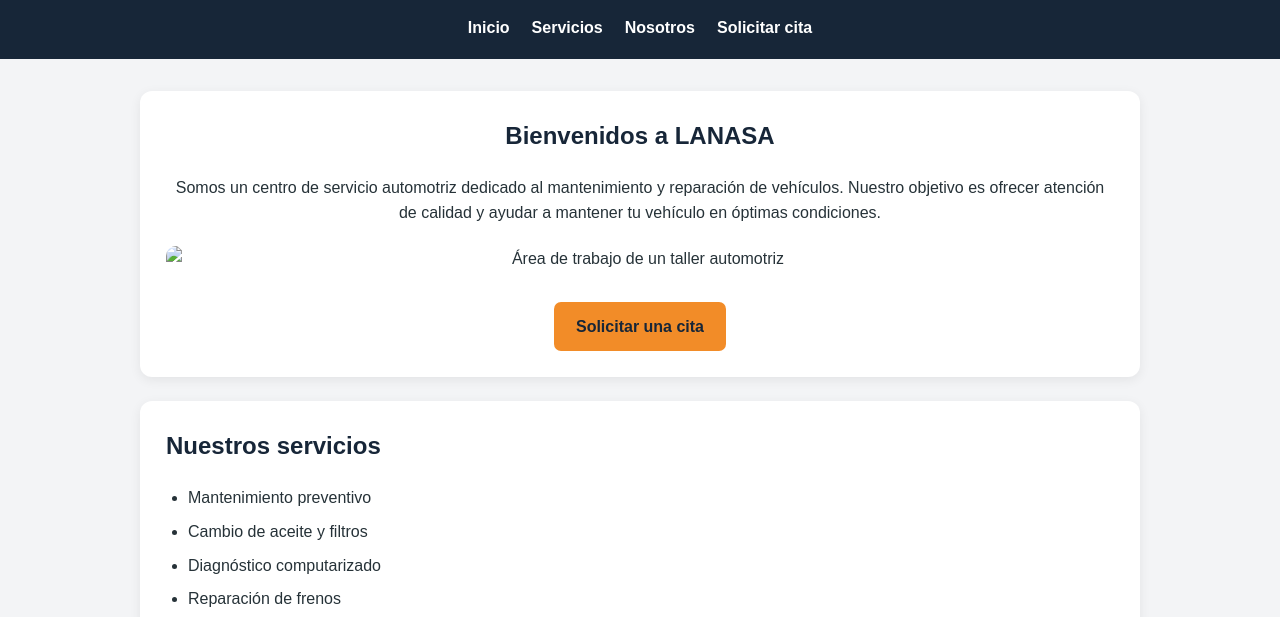
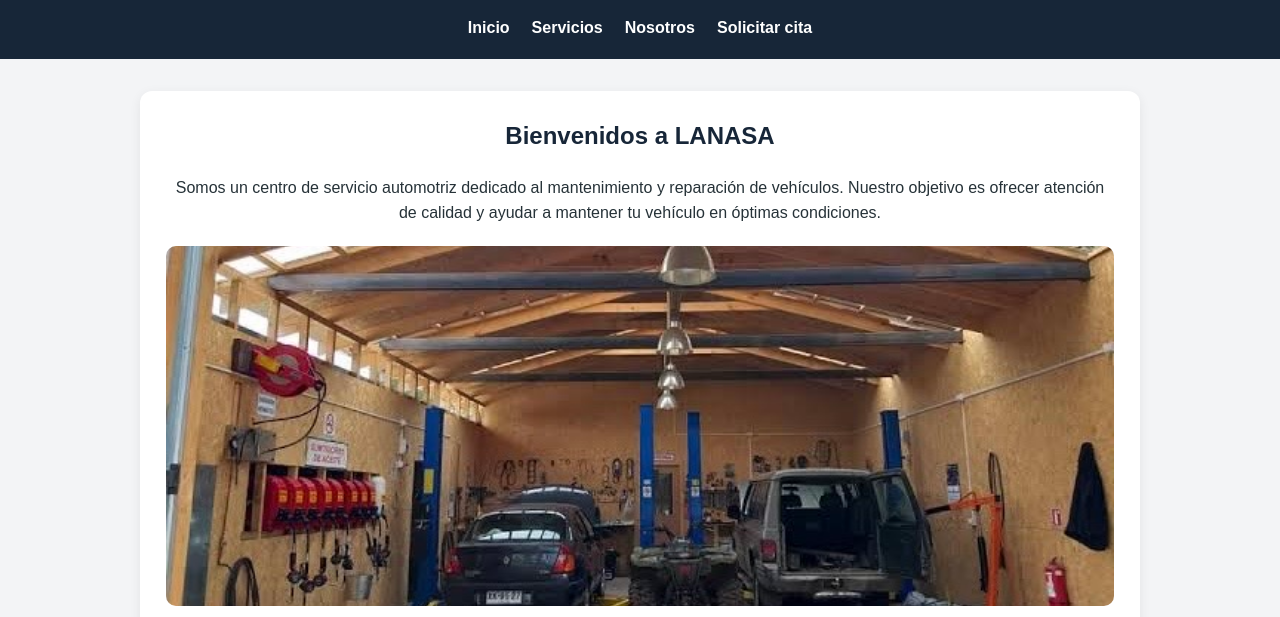
Before and after one commit to josea29/Lanasa, a plain HTML site: page index.html in a window 1280 px wide. Shown: the part 121-738 px from the top of the page. Drawn offline with Linux system fonts and the light colour scheme.

Commit message:
Fix image source path in index.html

```diff
--- a/index.html
+++ b/index.html
@@ -33,7 +33,7 @@
                 y ayudar a mantener tu vehículo en óptimas condiciones.
             </p>
 
-            <img src="./img/taller.jpg"
+            <img src="./img/img/img/taller.jpg"
                  alt="Área de trabajo de un taller automotriz">
 
             <a href="citas.html" class="boton">
```
